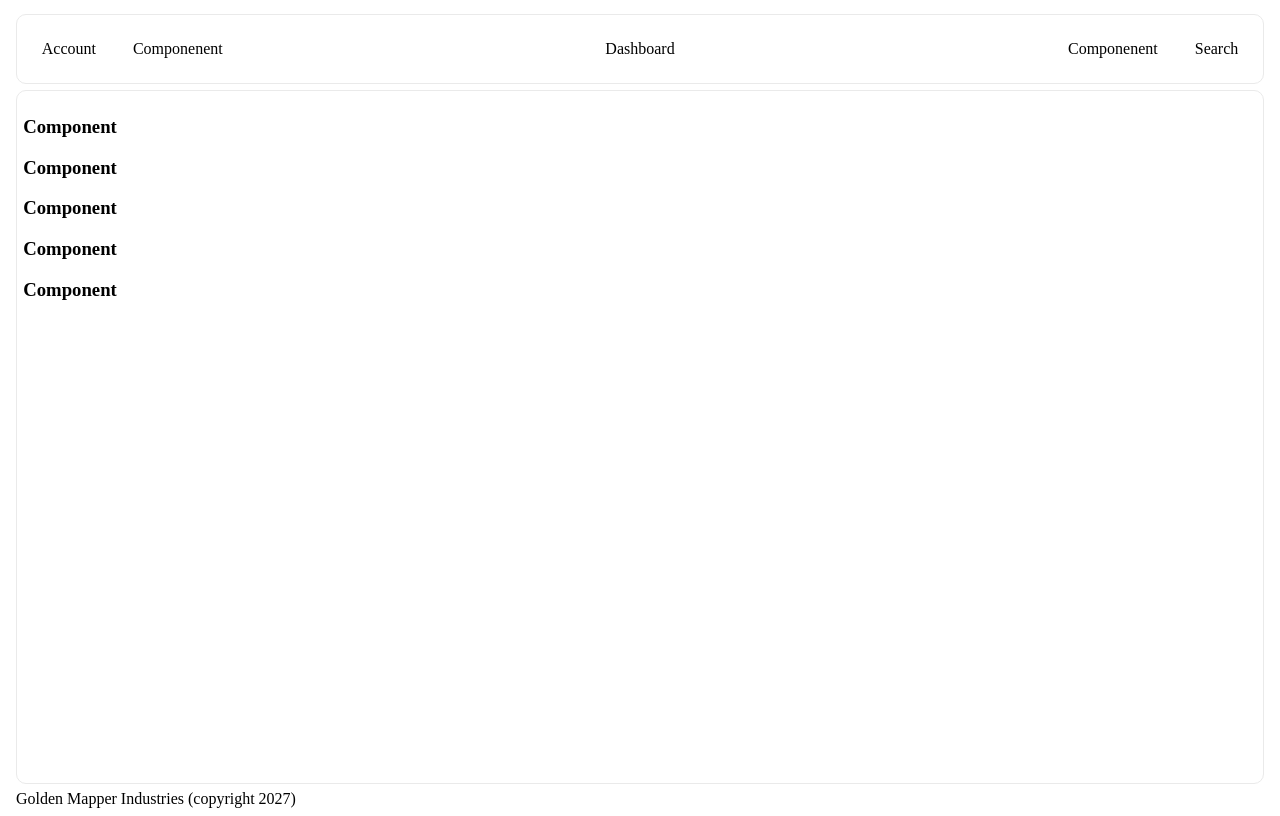
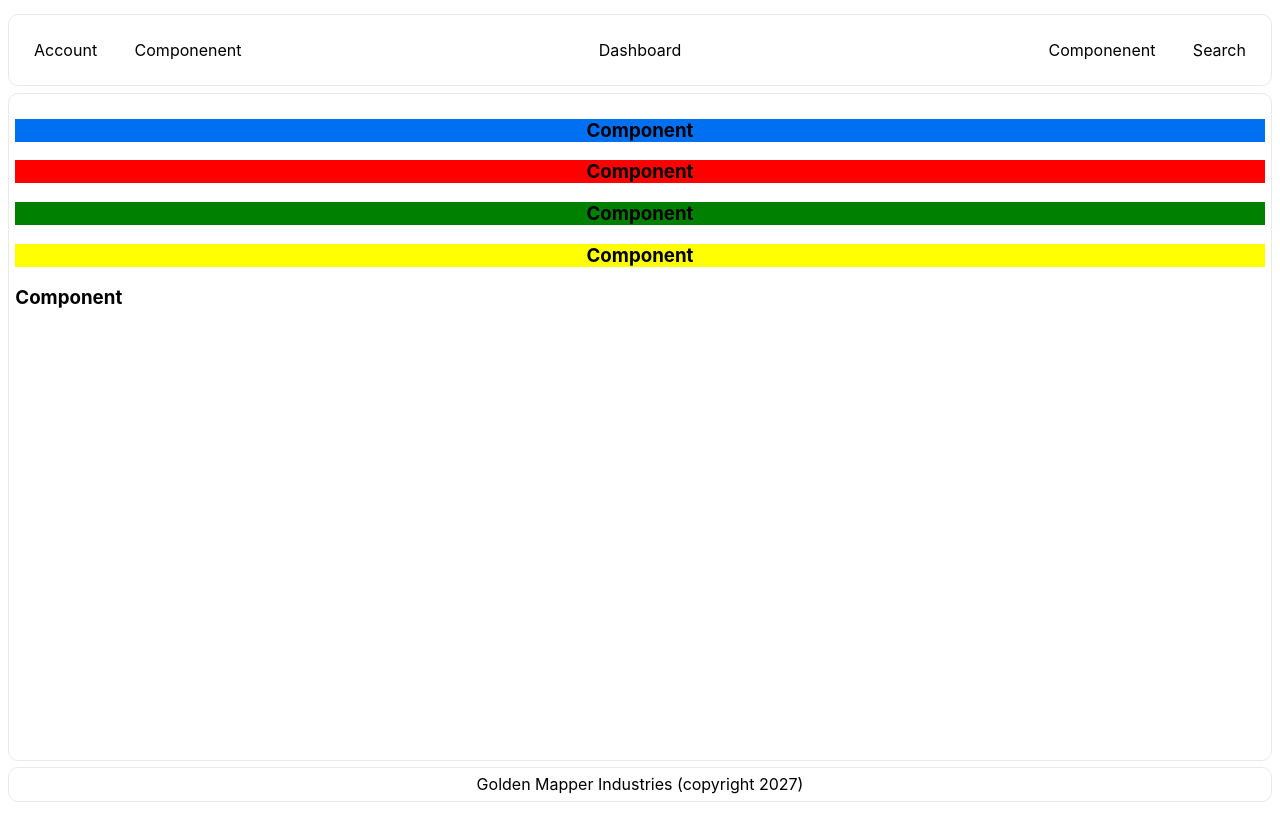
Before and after one commit to osumd/mappers-software-systems-, a Next.js app in the folder finance/: page / in a window 1280 px wide. Built offline with nearby package versions, Linux system fonts and the light colour scheme.

Commit message:
Add files via upload

```diff
--- a/finance/styles/Home.module.css
+++ b/finance/styles/Home.module.css
@@ -1,3 +1,42 @@
+
+.comp1 {
+  background-color: #0070f3;
+  text-align: center;
+}
+
+.comp2 {
+  background-color: red;
+  text-align: center;
+}
+
+.comp3 {
+  background-color: green;
+  text-align: center;
+}
+
+.comp4 {
+  background-color: yellow;
+  text-align: center;
+}
+
+
+.foot {
+  padding: 0.5%;
+  position: relative;
+  overflow: hidden;
+  margin-bottom: 0.5%;
+  margin-top: 0%;
+  text-align: center;
+
+  border: 1px solid #eaeaea;
+  border-radius: 10px;
+  transition:
+    color 0.15s ease,
+    border-color 0.15s ease;
+}
+
+
+
 .nav {
   padding: 0.5%;
   position: relative;
@@ -79,6 +118,21 @@
   padding: 0 0.5rem;
   display: flex;
   flex-direction: column;
+  padding: 0;
+  margin: 0;
+  font-family:
+    Inter,
+    -apple-system,
+    BlinkMacSystemFont,
+    Segoe UI,
+    Roboto,
+    Oxygen,
+    Ubuntu,
+    Cantarell,
+    Fira Sans,
+    Droid Sans,
+    Helvetica Neue,
+    sans-serif;
 }
 
 .title a {
```
